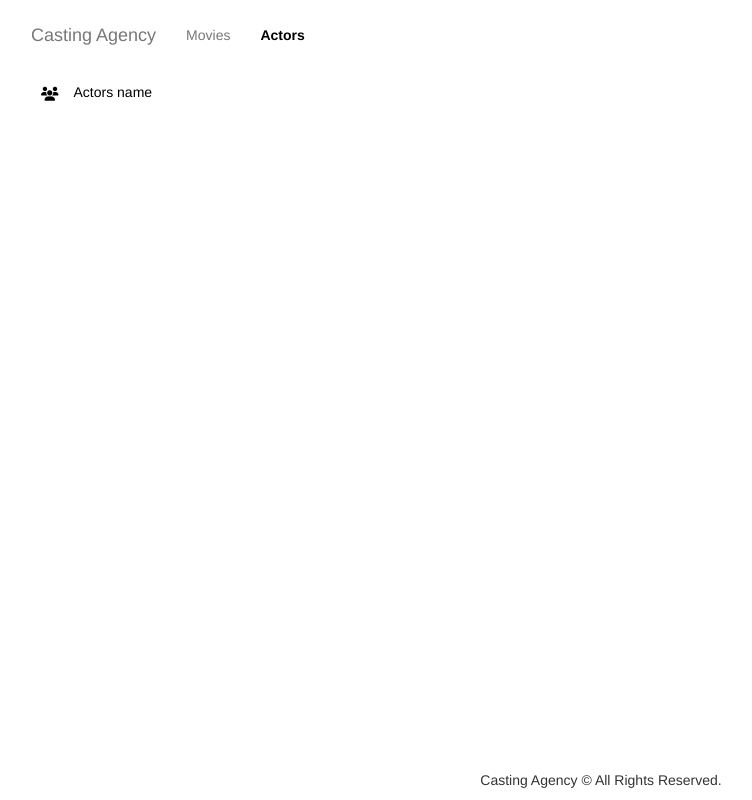
After one commit to EsraaNasr92/casting-agency, a Flask app: page /actors in a window 1280 px wide. The commit adds this page. Shown: the whole page, without its empty margins (39-791 px from the left). Run offline with Flask 2, Linux system fonts and the light colour scheme; some libraries are stand-ins or nearby versions.

Commit message:
actors page

```diff
--- a/app.py
+++ b/app.py
@@ -51,7 +51,9 @@ def index():
 def movies():
     return render_template('pages/movies.html')
 
-
+@app.route('/actors')
+def actors():
+    return render_template('pages/actors.html')
 #----------------------------------------------------------------------------#
 # Launch.
 #----------------------------------------------------------------------------#
--- a/templates/layouts/main.html
+++ b/templates/layouts/main.html
@@ -56,7 +56,7 @@
           </ul>
           <ul class="nav navbar-nav">
             <li {% if request.endpoint == 'movies' %} class="active" {% endif %}><a href="{{ url_for('movies') }}">Movies</a></li>
-            <li {% if request.endpoint == 'actors' %} class="active" {% endif %}><a href="#">Actors</a></li>
+            <li {% if request.endpoint == 'actors' %} class="active" {% endif %}><a href="{{ url_for('actors') }}">Actors</a></li>
           </ul>
         </div><!--/.nav-collapse -->
       </div>
--- /dev/null
+++ b/templates/pages/actors.html
@@ -0,0 +1,14 @@
+{% extends 'layouts/main.html' %}
+{% block title %}Casting Agency | Actors{% endblock %}
+{% block content %}
+<ul class="items">
+	<li>
+		<a href="/actors/">
+			<i class="fas fa-users"></i>
+			<div class="item">
+				<h5>Actors name</h5>
+			</div>
+		</a>
+	</li>
+</ul>
+{% endblock %}
```
